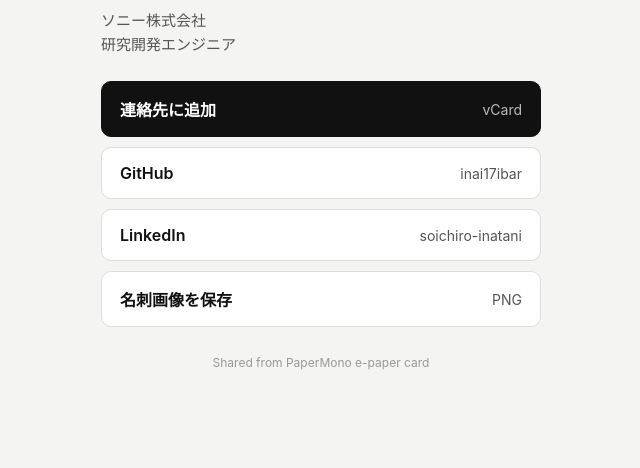
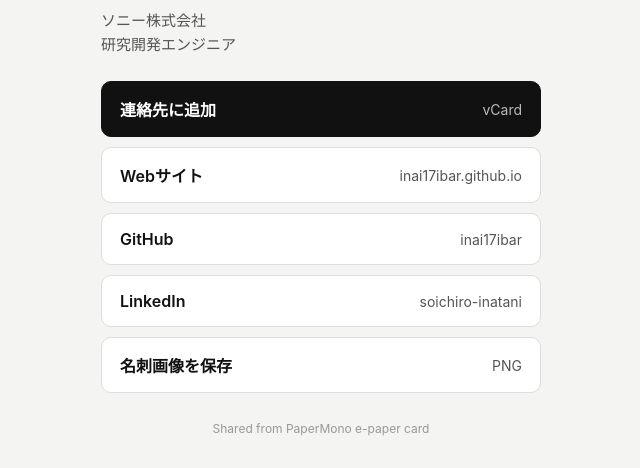
Before and after one commit to inai17ibar/card, a plain HTML site: page docs/index.html in a window 1280 px wide. Shown: the part 386-854 px from the top of the page, without its empty margins (319-959 px from the left). Before the commit the page ends 800 px from the top, so only its background shows below. Drawn offline with Linux system fonts and the light colour scheme.

Commit message:
名刺ページとvCardに個人サイトへのリンクを追加
Co-Authored-By: Claude Opus 5.5 <noreply@anthropic.com>
Claude-Session: https://claude.ai/code/session_01KFHCyjL6hZs4XCndbqVm9c

```diff
--- a/docs/index.html
+++ b/docs/index.html
@@ -41,6 +41,7 @@
   <p class="role">ソニー株式会社<br>研究開発エンジニア</p>
   <nav class="links">
     <a class="btn primary" href="soichiro-inatani.vcf" download>連絡先に追加 <span>vCard</span></a>
+    <a class="btn" href="https://inai17ibar.github.io/" target="_blank" rel="noopener">Webサイト <span>inai17ibar.github.io</span></a>
     <a class="btn" href="https://github.com/inai17ibar" target="_blank" rel="noopener">GitHub <span>inai17ibar</span></a>
     <a class="btn" href="https://www.linkedin.com/in/soichiro-inatani/" target="_blank" rel="noopener">LinkedIn <span>soichiro-inatani</span></a>
     <a class="btn" href="card.png" download="soichiro-inatani-card.png">名刺画像を保存 <span>PNG</span></a>
```
Also changed, not shown: 1 other file.
